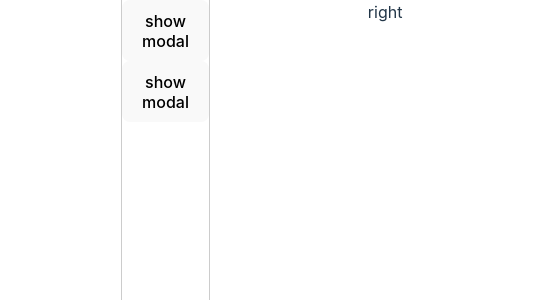
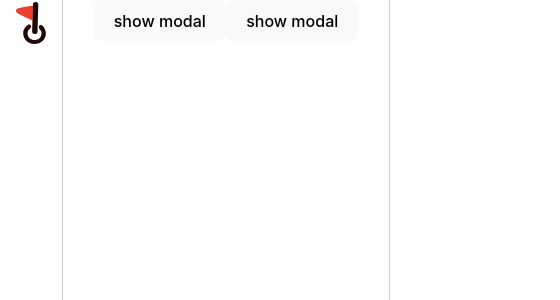
Before and after one commit to danielbuva/react-components, a React (Vite) app in the folder react-components-js/: page / in a window 390 px wide. Shown: the top 300 px of the page, 560 px wide, since content can reach past the window. Built offline with nearby package versions, Linux system fonts and the light colour scheme.

Commit message:
feat: make layout responsive

```diff
--- a/react-components-js/src/components/Layout/Layout.css
+++ b/react-components-js/src/components/Layout/Layout.css
@@ -41,3 +41,15 @@
 #content-right {
   width: 350px;
 }
+
+@media only screen and (max-width: 1298px) {
+  #content-left {
+    width: fit-content;
+  }
+}
+
+@media only screen and (max-width: 1022px) {
+  #content-right {
+    display: none;
+  }
+}
```
